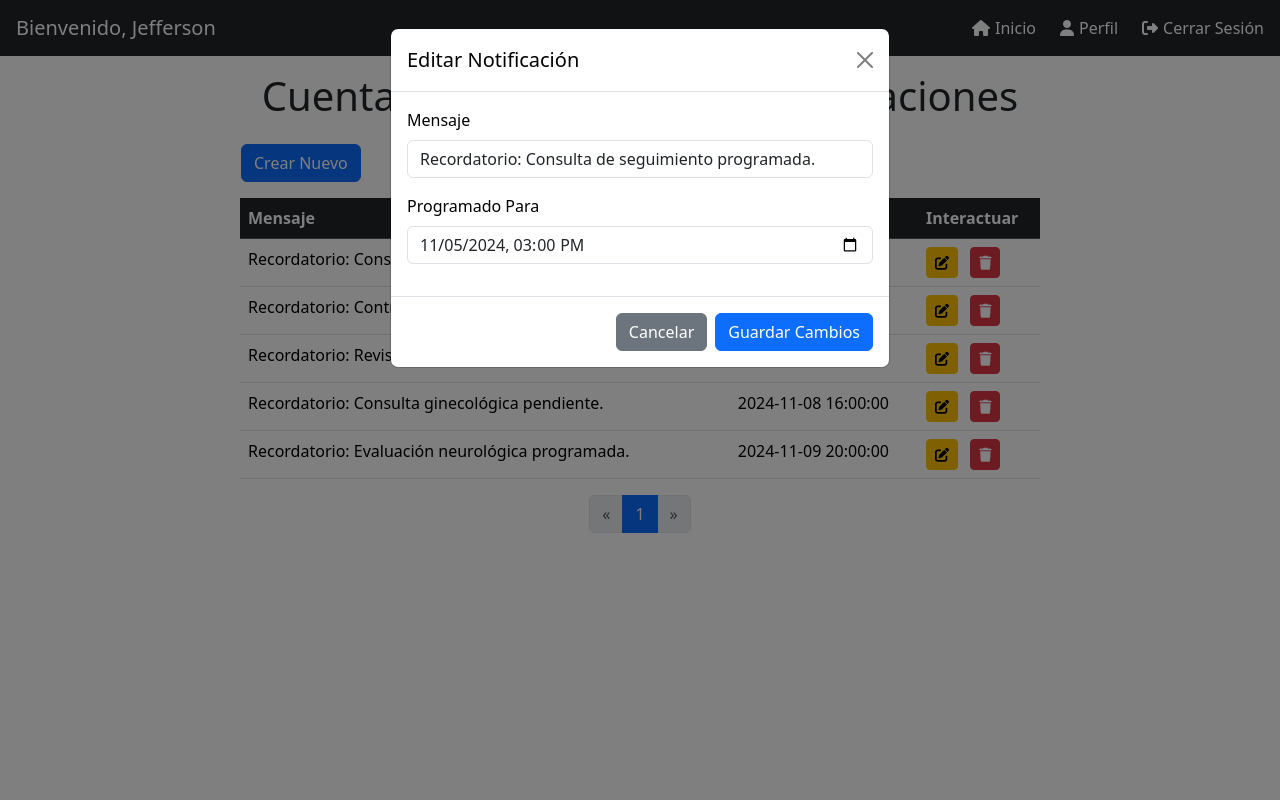
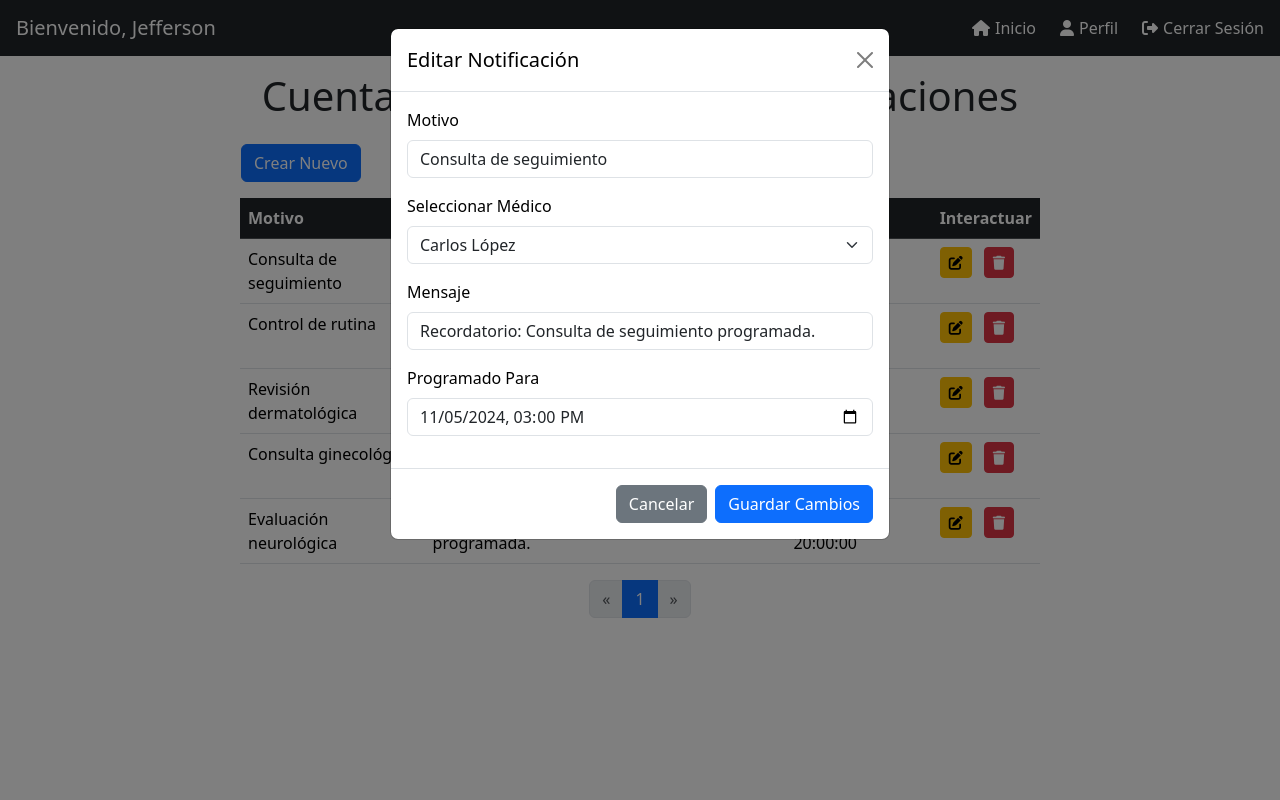
Before and after one commit to JeffLav29/SistemaWeb_ClinicaDrPaliza, a PHP site: page / in a window 1280 px wide, after a click on "Editar". Run offline with PHP 8.4, Linux system fonts and the light colour scheme; data comes from the database, SQL or seed files in the repository; both versions use the stored data as it was after the commit; some libraries are stand-ins or nearby versions.

Commit message:
Se agrego las columna motivo en la tabla notificacion y se modifico el crud para que funcione con esta nueva columna y tambien se agrego un select para los medicos

```diff
--- a/controller/C_notificacion.php
+++ b/controller/C_notificacion.php
@@ -6,34 +6,39 @@ class C_notificacion {
         $this->notificacionModel = new M_notificacion();
     }
 
-    public function crearNotificacion($paciente_id, $mensaje, $programado_para) {
-        return $this->notificacionModel->insertarNotificacion($paciente_id, $mensaje, $programado_para);
+    public function crearNotificacion($medico_id,$paciente_id, $motivo,$mensaje, $programado_para) {
+        return $this->notificacionModel->insertarNotificacion($medico_id,$paciente_id, $motivo,$mensaje, $programado_para);
     }
 
     public function eliminarNotificacion($idnotificacion){
         return $this->notificacionModel->eliminarNotificacion($idnotificacion);
     }
 
-    public function editarNotificacion($idnotificacion,$mensaje,$programado_para){
-        return $this->notificacionModel->editarNotificacion($idnotificacion,$mensaje,$programado_para);
+    public function editarNotificacion($idnotificacion, $medico_id, $motivo, $mensaje, $programado_para) {
+        return $this->notificacionModel->editarNotificacion($idnotificacion, $medico_id, $motivo, $mensaje, $programado_para);
     }
+
 
     public function manejarSolicitud() {
         if ($_SERVER['REQUEST_METHOD'] === 'POST') {
             if (isset($_POST['accion']) && $_POST['accion'] === 'editar') {
                 $idnotificacion = $_POST['idnotificacion'];
+                $medico_id = $_POST['medico_id'];
+                $motivo = $_POST['motivo'];
                 $mensaje = $_POST['mensaje'];
                 $programado_para = $_POST['programado_para'];
 
-                $resultado = $this->notificacionModel->editarNotificacion($idnotificacion, $mensaje, $programado_para);
+                $resultado = $this->notificacionModel->editarNotificacion($idnotificacion, $medico_id, $motivo, $mensaje, $programado_para);
                 header("Location: index.php?mensaje=" . urlencode($resultado));
                 exit;
             } else {
+                $medico_id = $_POST['medico_id'];
                 $paciente_id = $_POST['paciente_id'];
+                $motivo = $_POST['motivo'];
                 $mensaje = $_POST['mensaje'];
                 $programado_para = $_POST['programado_para'];
 
-                $resultado = $this->crearNotificacion($paciente_id, $mensaje, $programado_para);
+                $resultado = $this->crearNotificacion($medico_id,$paciente_id, $motivo,$mensaje, $programado_para);
                 header("Location: index.php?mensaje=" . urlencode($resultado));
                 exit;
             }
--- a/index.php
+++ b/index.php
@@ -1,10 +1,13 @@
 <?php
 include "model/M_notificacion.php";
 include "controller/C_notificacion.php";
+include 'model/M_medico.php';
 
+$medicoModel = new M_medico();
 $notificacionModel = new M_notificacion();
 $notificacionControlador = new C_notificacion();
 $notificacionControlador->manejarSolicitud();
+$medicos = $medicoModel->obtenerMedicos();
 
 $notificacionesPorPagina = 10;
 $paginaActual = isset($_GET['pagina']) ? (int) $_GET['pagina'] : 1;
@@ -65,6 +68,7 @@ $notificaciones = array_slice($notificacionModel->obtenerNotificaciones(), $inic
             <table class="table">
                 <thead class="table-dark">
                     <tr>
+                        <th scope="col">Motivo</th>
                         <th scope="col">Mensaje</th>
                         <th scope="col">Fecha</th>
                         <th scope="col">Interactuar</th>
@@ -73,6 +77,7 @@ $notificaciones = array_slice($notificacionModel->obtenerNotificaciones(), $inic
                 <tbody>
                     <?php foreach ($notificaciones as $notificacion): ?>
                         <tr>
+                            <td><?php echo $notificacion->motivo ?></td>
                             <td><?php echo $notificacion->mensaje; ?></td>
                             <td><?php echo $notificacion->programado_para; ?></td>
                             <td>
@@ -109,6 +114,32 @@ $notificaciones = array_slice($notificacionModel->obtenerNotificaciones(), $inic
                                                     <input type="hidden" name="accion" value="editar">
                                                     <input type="hidden" name="idnotificacion"
                                                         value="<?php echo $notificacion->idnotificacion; ?>">
+
+                                                    <div class="mb-3">
+                                                        <label for="motivo<?php echo $notificacion->idnotificacion; ?>"
+                                                            class="form-label">Motivo</label>
+                                                        <input type="text" class="form-control"
+                                                            id="motivo<?php echo $notificacion->idnotificacion; ?>"
+                                                            name="motivo"
+                                                            value="<?php echo htmlspecialchars($notificacion->motivo); ?>"
+                                                            required>
+                                                    </div>
+
+                                                    <div class="mb-3">
+                                                        <label for="medico_id<?php echo $notificacion->idnotificacion; ?>"
+                                                            class="form-label">Seleccionar Médico</label>
+                                                        <select class="form-select"
+                                                            id="medico_id<?php echo $notificacion->idnotificacion; ?>"
+                                                            name="medico_id" required>
+                                                            <option value="" disabled>Seleccione un médico</option>
+                                                            <?php foreach ($medicos as $medico): ?>
+                                                                <option value="<?php echo $medico->idmedico; ?>" <?php echo ($medico->idmedico == $notificacion->medico_id) ? 'selected' : ''; ?>>
+                                                                    <?php echo htmlspecialchars($medico->nombre . ' ' . $medico->apellido); ?>
+                                                                </option>
+                                                            <?php endforeach; ?>
+                                                        </select>
+                                                    </div>
+
                                                     <div class="mb-3">
                                                         <label for="mensaje<?php echo $notificacion->idnotificacion; ?>"
                                                             class="form-label">Mensaje</label>
@@ -118,6 +149,7 @@ $notificaciones = array_slice($notificacionModel->obtenerNotificaciones(), $inic
                                                             value="<?php echo htmlspecialchars($notificacion->mensaje); ?>"
                                                             required>
                                                     </div>
+
                                                     <div class="mb-3">
                                                         <label
                                                             for="programado_para<?php echo $notificacion->idnotificacion; ?>"
@@ -138,6 +170,8 @@ $notificaciones = array_slice($notificacionModel->obtenerNotificaciones(), $inic
                                         </div>
                                     </div>
                                 </div>
+
+
                             </td>
                         </tr>
                     <?php endforeach; ?>
@@ -185,6 +219,21 @@ $notificaciones = array_slice($notificacionModel->obtenerNotificaciones(), $inic
                             <input type="text" class="form-control" id="paciente_id" name="paciente_id" required>
                         </div>
                         <div class="mb-3">
+                            <label for="motivo" class="form-label">Motivo</label>
+                            <input type="text" class="form-control" id="motivo" name="motivo" required>
+                        </div>
+                        <div class="mb-3">
+                            <label for="medico_id" class="form-label">Médico</label>
+                            <select class="form-select" id="medico_id" name="medico_id" required>
+                                <option value="">Seleccione un médico</option>
+                                <?php foreach ($medicos as $medico): ?>
+                                    <option value="<?= $medico->idmedico ?>">
+                                        <?= $medico->nombre . ' ' . $medico->apellido ?>
+                                    </option>
+                                <?php endforeach; ?>
+                            </select>
+                        </div>
+                        <div class="mb-3">
                             <label for="mensaje" class="form-label">Mensaje</label>
                             <textarea class="form-control" name="mensaje" id="mensaje" rows="4" required
                                 placeholder="Escribe tu mensaje aquí..."></textarea>
@@ -203,6 +252,7 @@ $notificaciones = array_slice($notificacionModel->obtenerNotificaciones(), $inic
             </div>
         </div>
     </div>
+
 
     <script>
         function setDefaultTimeIfNeeded() {
--- /dev/null
+++ b/model/M_medico.php
@@ -0,0 +1,30 @@
+<?php
+require_once "model/Conexion.php";
+
+class M_medico {
+    private $conexion;
+
+    public function __construct() {
+        $this->conexion = Conexion::getConexion();
+    }
+
+    public function obtenerMedicos() {
+        try {
+            $sql = $this->conexion->query("SELECT idmedico, nombre, apellido FROM medico");
+
+            if ($sql) {
+                $medicos = [];
+                while ($datos = $sql->fetch(PDO::FETCH_OBJ)) {
+                    $medicos[] = $datos;
+                }
+                return $medicos;
+            } else {
+                return [];
+            }
+        } catch (PDOException $e) {
+            error_log("Error en la consulta: " . $e->getMessage());
+            return [];
+        }
+    }
+}
+?>
--- a/model/M_notificacion.php
+++ b/model/M_notificacion.php
@@ -1,5 +1,5 @@
 <?php
-include "model/Conexion.php";
+require_once "model/Conexion.php";
 
 class M_notificacion {
     private $conexion;
@@ -27,12 +27,14 @@ class M_notificacion {
         }
     }
 
-    public function insertarNotificacion($paciente_id, $mensaje, $programado_para) {
-        $query = "INSERT INTO notificacion (paciente_id, mensaje, programado_para, creado_en, leido)
-                  VALUES (:paciente_id, :mensaje, :programado_para, NOW(), 0)";
+    public function insertarNotificacion($medico_id,$paciente_id,$motivo, $mensaje, $programado_para) {
+        $query = "INSERT INTO notificacion (medico_id,paciente_id,motivo, mensaje, programado_para, creado_en, leido)
+                  VALUES (:medico_id ,:paciente_id, :motivo ,:mensaje, :programado_para, NOW(), 0)";
         $stmt = $this->conexion->prepare($query);
 
+        $stmt->bindParam(':medico_id', $medico_id, PDO::PARAM_INT);
         $stmt->bindParam(':paciente_id', $paciente_id, PDO::PARAM_INT);
+        $stmt->bindParam(':motivo', $motivo, PDO::PARAM_STR);
         $stmt->bindParam(':mensaje', $mensaje, PDO::PARAM_STR);
         $stmt->bindParam(':programado_para', $programado_para, PDO::PARAM_STR);
 
@@ -56,11 +58,15 @@ class M_notificacion {
         }
     }
 
-    public function editarNotificacion($idnotificacion, $mensaje, $programado_para) {
-        $query = "UPDATE notificacion SET mensaje = :mensaje, programado_para = :programado_para WHERE idnotificacion = :idnotificacion";
+    public function editarNotificacion($idnotificacion, $medico_id, $motivo, $mensaje, $programado_para) {
+        $query = "UPDATE notificacion
+                  SET medico_id = :medico_id, motivo = :motivo, mensaje = :mensaje, programado_para = :programado_para
+                  WHERE idnotificacion = :idnotificacion";
         $stmt = $this->conexion->prepare($query);
 
         $stmt->bindParam(':idnotificacion', $idnotificacion, PDO::PARAM_INT);
+        $stmt->bindParam(':medico_id', $medico_id, PDO::PARAM_INT);
+        $stmt->bindParam(':motivo', $motivo, PDO::PARAM_STR);
         $stmt->bindParam(':mensaje', $mensaje, PDO::PARAM_STR);
         $stmt->bindParam(':programado_para', $programado_para, PDO::PARAM_STR);
 
@@ -72,5 +78,6 @@ class M_notificacion {
     }
 
 
+
 }
 ?>
```
Also changed, not shown: sql/clinica_notificaciones.sql (+8 -6 lines).
